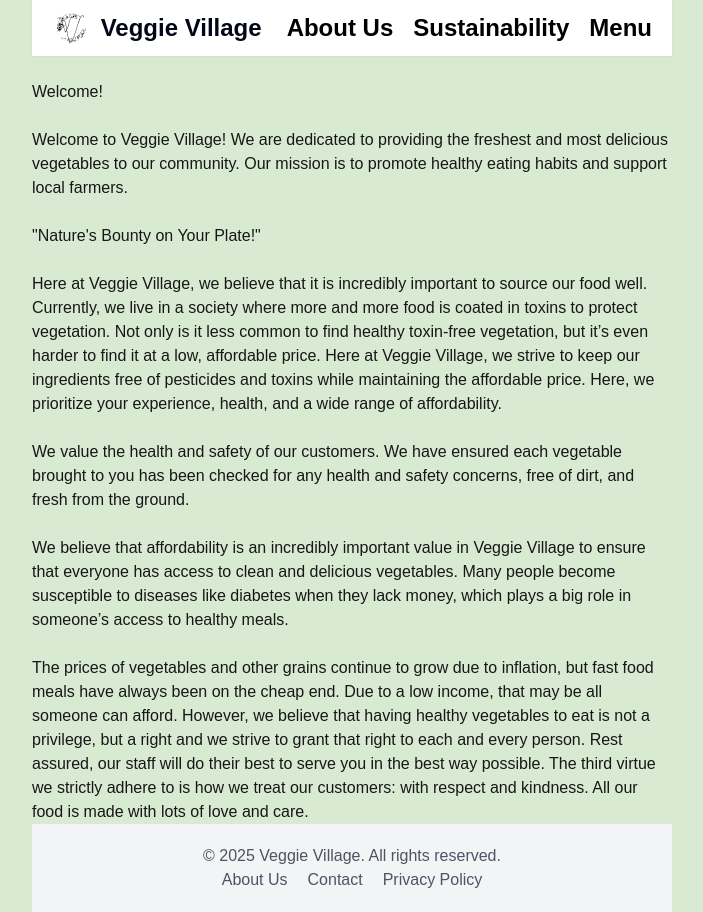
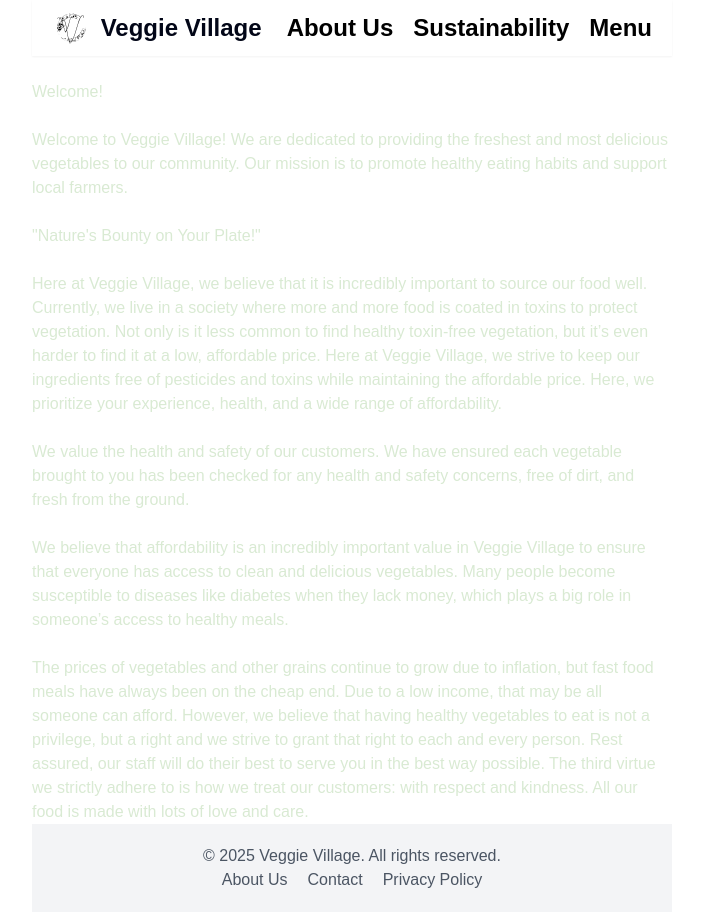
Before and after one commit to lightningbolts/veggie-village, a Next.js app: page / in a window 1280 px wide. Shown: the whole page, without its empty margins (288-991 px from the left). Built offline with nearby package versions, Linux system fonts and the light colour scheme.

Commit message:
Update globals.css

```diff
--- a/app/globals.css
+++ b/app/globals.css
@@ -3,8 +3,8 @@
 @tailwind utilities;
 
 :root {
-  --background: #d9ead3;
-  --foreground: #171717;
+  --background: #ffffff;
+  --foreground: #d9ead3;
 }
 
 @media (prefers-color-scheme: dark) {
```
